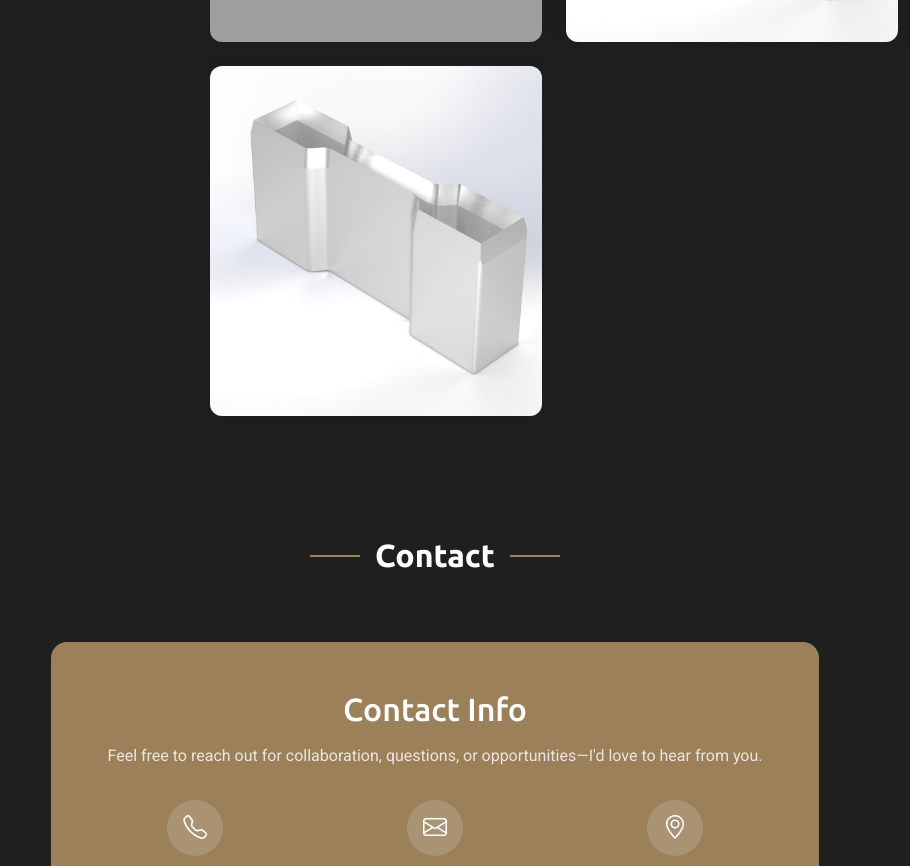
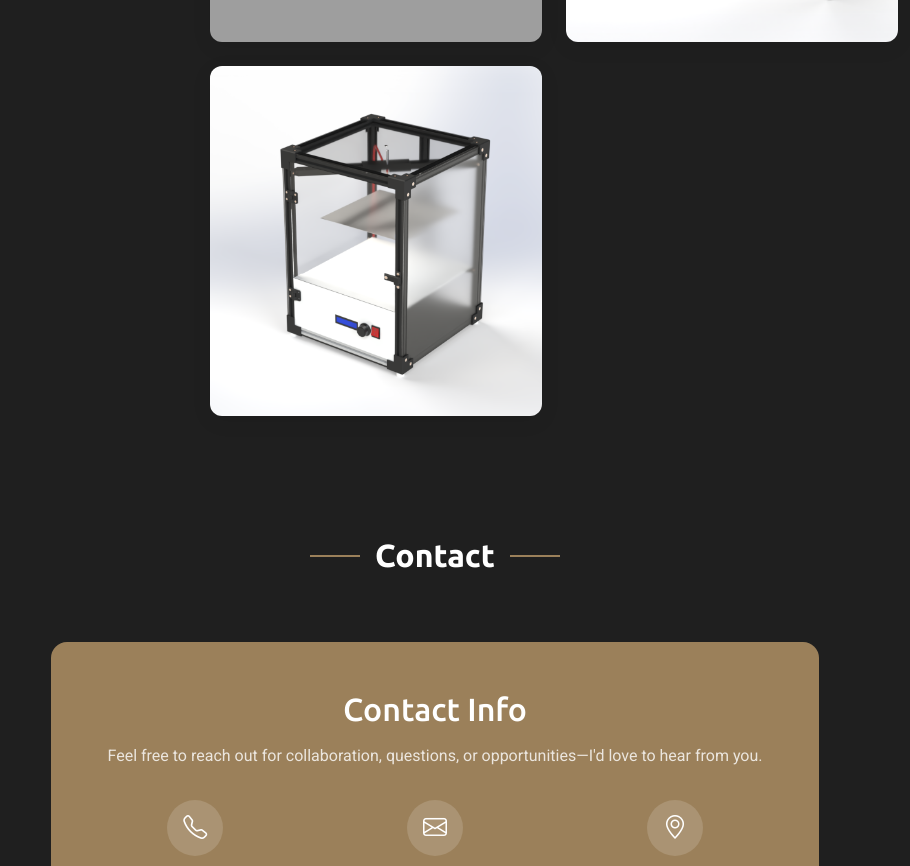
Before and after one commit to myahaam/my-portfolio-website, a plain HTML site: page index.html in a window 1280 px wide. Shown: the part 5471-6337 px from the top of the page, without its empty margins (370-1280 px from the left). Drawn offline with nearby package versions, Linux system fonts and the light colour scheme; grey boxes are pictures that could not be loaded.

Commit message:
Update index.html

```diff
--- a/index.html
+++ b/index.html
@@ -576,7 +576,7 @@
 
                 <div class="col-lg-6 col-md-6 portfolio-item isotope-item filter-labdevices">
                   <div class="portfolio-wrap">
-                    <img src="assets\img\portfolio\cutters\1.png" class="img-fluid" alt="Portfolio Image">
+                    <img src="assets\img\portfolio\spinner\1.png" class="img-fluid" alt="Portfolio Image">
                     <div class="portfolio-info">
                       <div class="content">
                         <span class="category">Lab Devices</span>
```
